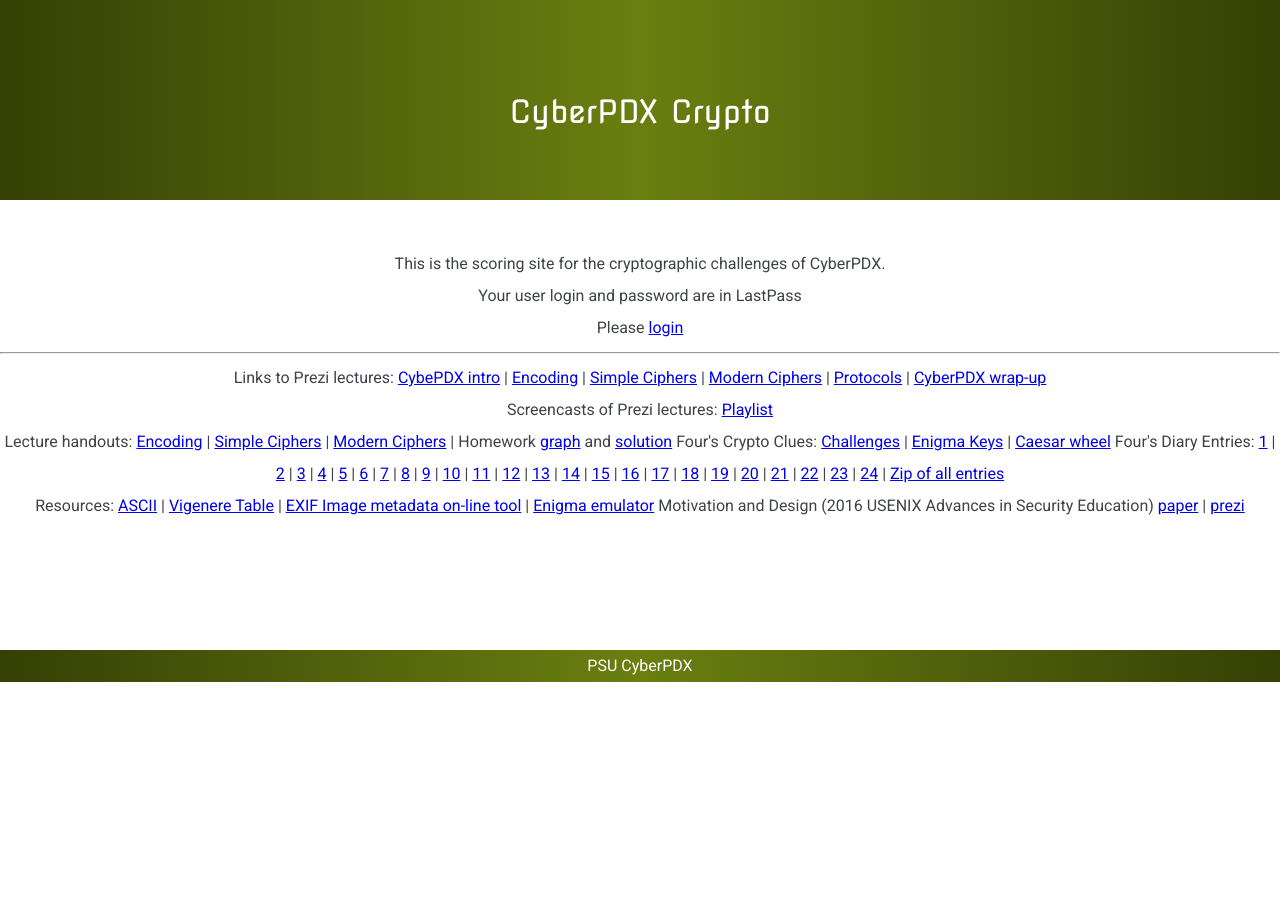
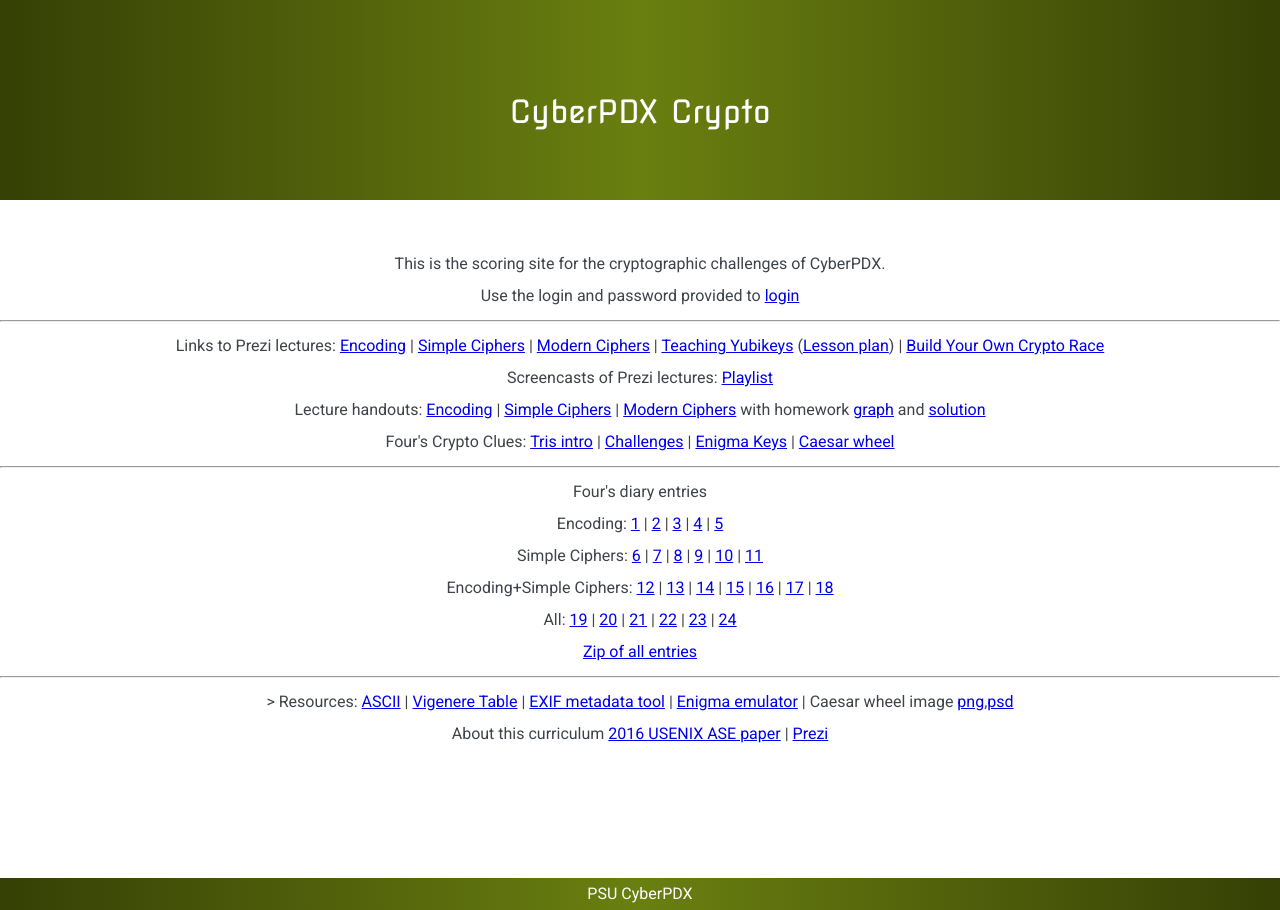
Before and after one commit to wu4f/cyberpdx-crypto, a Flask app: template www/templates/main_aftercamp.html in a window 1280 px wide. Before the commit the page ends 682 px from the top, so only its background shows below. Run offline with Flask 2, Linux system fonts and the light colour scheme; the template is opened without the code that fills it, so the values that code supplies are empty; some libraries are stand-ins or nearby versions.

Commit message:
all resources open

```diff
--- a/www/templates/main_aftercamp.html
+++ b/www/templates/main_aftercamp.html
@@ -4,46 +4,60 @@
 		<p>Logged in as: {{session['username']}}</p>
 	{% else %}
 		<p>This is the scoring site for the cryptographic challenges of CyberPDX.</p>
-		<p>Your user login and password are in LastPass</p> <p>Please <a href="{{url_for('login')}}">login</a></p>
+		<p>Use the login and password provided to <a href="{{url_for('login')}}">login</a></p>
 	{% endif %}
-<hr>
-Links to Prezi lectures: <a href="https://prezi.com/cr-xpdcx9um_/cyberpdx-introduction/">CybePDX intro</a> | <a href="http://prezi.com/yoloye-tbkmc">Encoding</a> | <a href="http://prezi.com/skfcst7npbrx">Simple Ciphers</a> | <a href="http://prezi.com/lvzemkrf-ryh">Modern Ciphers</a> | <a href="http://crypto.cyberpdx.org/static/NetWorkProtocolsLecture4.pptx">Protocols</a> | <a href="https://prezi.com/8e8arujv41ru/cyberpdx-its-a-wrap/">CyberPDX wrap-up</a><br>
+	<hr>
+	Links to Prezi lectures:
+<!-- <a href="https://prezi.com/cr-xpdcx9um_/cyberpdx-introduction/">CybePDX intro</a> | -->
+<a href="http://prezi.com/yoloye-tbkmc">Encoding</a> | <a href="http://prezi.com/skfcst7npbrx">Simple Ciphers</a> | <a href="http://prezi.com/lvzemkrf-ryh">Modern Ciphers</a> | <a href="https://docs.google.com/presentation/d/1sCW9T_YaZlR4L6lohpUidJradUu-WuCsoyB19abXFwE">Teaching Yubikeys</a> (<a href="static/CyberPDX_Yubikey_LessonPlan.docx">Lesson plan</a>) | <a href="https://docs.google.com/presentation/d/1GVV1pTBldrSVBG8azk3GwpH7vmQtlPZZ6fy3ufbreow">Build Your Own Crypto Race</a>
+<br>
+<!-- | <a href="http://crypto.cyberpdx.org/static/NetWorkProtocolsLecture4.pptx">Protocols</a> | <a href="https://prezi.com/8e8arujv41ru/cyberpdx-its-a-wrap/">CyberPDX wrap-up</a>-->
 Screencasts of Prezi lectures: <a href="https://www.youtube.com/playlist?list=PLdCTMpWhMq8LnjFZPXAEkp8BKa6m2EtQo">Playlist</a><br>
 
-Lecture handouts: <a href="http://crypto.cyberpdx.org/static/Day1LectureHandouts.pdf">Encoding</a> | <a href="http://crypto.cyberpdx.org/static/Day2LectureHandouts.pdf">Simple Ciphers</a> | <a href="http://crypto.cyberpdx.org/static/Day3LectureHandouts.pdf">Modern Ciphers</a> | Homework <a href="http://crypto.cyberpdx.org/static/HomeworkGraph.pdf">graph</a> and <a href="http://crypto.cyberpdx.org/static/HomeworkGraphSolution.pdf">solution</a>
+Lecture handouts: <a href="http://crypto.cyberpdx.org/static/Day1LectureHandouts.pdf">Encoding</a> | <a href="http://crypto.cyberpdx.org/static/Day2LectureHandouts.pdf">Simple Ciphers</a> | <a href="http://crypto.cyberpdx.org/static/Day3LectureHandouts.pdf">Modern Ciphers</a> with homework <a href="http://crypto.cyberpdx.org/static/HomeworkGraph.pdf">graph</a> and <a href="http://crypto.cyberpdx.org/static/HomeworkGraphSolution.pdf">solution</a><br>
 
-Four's Crypto Clues: <a href="http://crypto.cyberpdx.org/static/Challenges.pdf">Challenges</a> | <a href="http://crypto.cyberpdx.org/static/dailykeys.html">Enigma Keys</a> | <a href="http://crypto.cyberpdx.org/static/caesarWheel">Caesar wheel</a>
+Four's Crypto Clues: <a href="http://crypto.cyberpdx.org/static/IntroLetter.pdf">Tris intro</a>
+| <a href="http://crypto.cyberpdx.org/static/Challenges.pdf">Challenges</a>
+| <a href="http://crypto.cyberpdx.org/static/dailykeys.html">Enigma Keys</a>
+| <a href="http://crypto.cyberpdx.org/static/caesarWheel">Caesar wheel</a><br>
 
-Four's Diary Entries:
-<a href="http://crypto.cyberpdx.org/static/diary/1.pdf">1</a> |
-<a href="http://crypto.cyberpdx.org/static/diary/2.pdf">2</a> |
-<a href="http://crypto.cyberpdx.org/static/diary/3.pdf">3</a> |
-<a href="http://crypto.cyberpdx.org/static/diary/4.pdf">4</a> |
-<a href="http://crypto.cyberpdx.org/static/diary/5.pdf">5</a> |
-<a href="http://crypto.cyberpdx.org/static/diary/6.pdf">6</a> |
-<a href="http://crypto.cyberpdx.org/static/diary/7.pdf">7</a> |
-<a href="http://crypto.cyberpdx.org/static/diary/8.pdf">8</a> |
-<a href="http://crypto.cyberpdx.org/static/diary/9.pdf">9</a> |
+<hr>
+Four's diary entries<br>
+Encoding: <a href="http://crypto.cyberpdx.org/static/diary/01.pdf">1</a> |
+<a href="http://crypto.cyberpdx.org/static/diary/02.pdf">2</a> |
+<a href="http://crypto.cyberpdx.org/static/diary/03.pdf">3</a> |
+<a href="http://crypto.cyberpdx.org/static/diary/04.pdf">4</a> |
+<a href="http://crypto.cyberpdx.org/static/diary/05.pdf">5</a><br>
+Simple Ciphers: <a href="http://crypto.cyberpdx.org/static/diary/06.pdf">6</a> |
+<a href="http://crypto.cyberpdx.org/static/diary/07.pdf">7</a> |
+<a href="http://crypto.cyberpdx.org/static/diary/08.pdf">8</a> |
+<a href="http://crypto.cyberpdx.org/static/diary/09.pdf">9</a> |
 <a href="http://crypto.cyberpdx.org/static/diary/10.pdf">10</a> |
-<a href="http://crypto.cyberpdx.org/static/diary/11.pdf">11</a> |
+<a href="http://crypto.cyberpdx.org/static/diary/11.pdf">11</a><br>
+Encoding+Simple Ciphers:
 <a href="http://crypto.cyberpdx.org/static/diary/12.pdf">12</a> |
 <a href="http://crypto.cyberpdx.org/static/diary/13.pdf">13</a> |
 <a href="http://crypto.cyberpdx.org/static/diary/14.pdf">14</a> |
 <a href="http://crypto.cyberpdx.org/static/diary/15.pdf">15</a> |
 <a href="http://crypto.cyberpdx.org/static/diary/16.pdf">16</a> |
 <a href="http://crypto.cyberpdx.org/static/diary/17.pdf">17</a> |
-<a href="http://crypto.cyberpdx.org/static/diary/18.pdf">18</a> |
-<a href="http://crypto.cyberpdx.org/static/diary/19.pdf">19</a> |
+<a href="http://crypto.cyberpdx.org/static/diary/18.pdf">18</a><br>
+All: <a href="http://crypto.cyberpdx.org/static/diary/19.pdf">19</a> |
 <a href="http://crypto.cyberpdx.org/static/diary/20.pdf">20</a> |
 <a href="http://crypto.cyberpdx.org/static/diary/21.pdf">21</a> |
 <a href="http://crypto.cyberpdx.org/static/diary/22.pdf">22</a> |
 <a href="http://crypto.cyberpdx.org/static/diary/23.pdf">23</a> |
-<a href="http://crypto.cyberpdx.org/static/diary/24.pdf">24</a> |
-<a href="http://crypto.cyberpdx.org/static/diary.zip">Zip of all entries</a><br>
+<a href="http://crypto.cyberpdx.org/static/diary/24.pdf">24</a><br>
+<a href="http://crypto.cyberpdx.org/static/diary.zip">Zip of all entries</a>
+<!--|
+<a href="https://www.youtube.com/playlist?list=PLdCTMpWhMq8JGp6r7TFZiiCLxXHUt2HKy">Walkthrough</a><br>-->
+<hr>
 
-Resources: <a href="https://upload.wikimedia.org/wikipedia/commons/d/dd/ASCII-Table.svg">ASCII</a> | <a href="http://www.limited-entropy.com/wp-content/uploads/2009/03/vigenere_square.png">Vigenere Table</a> | <a href="http://exif.regex.info/">EXIF Image metadata on-line tool</a> | <a href="https://cryptii.com/pipes/enigma-machine">Enigma emulator</a>
+<!--Crypto race repl.its: <a href="https://repl.it/@wuchang/minirace1">#1</a> | <a href="https://repl.it/@wuchang/minirace2">#2</a><br>-->>
 
-Motivation and Design (2016 USENIX Advances in Security Education) <a href="http://www.thefengs.com/wuchang/papers/feng16divergent.pdf">paper</a> | <a href="https://prezi.com/c7zuu-48tnfg/a-divergent-themed-capture-the-flag-and-urban-race/">prezi</a> <br>
+Resources: <a href="https://upload.wikimedia.org/wikipedia/commons/d/dd/ASCII-Table.svg">ASCII</a> | <a href="http://www.limited-entropy.com/wp-content/uploads/2009/03/vigenere_square.png">Vigenere Table</a> | <a href="http://exif.regex.info/">EXIF metadata tool</a> | <a href="https://cryptii.com/pipes/enigma-machine">Enigma emulator</a> | Caesar wheel image <a href="http://crypto.cyberpdx.org/static/wheel.png">png</a>,<a href="http://crypto.cyberpdx.org/static/wheel.psd">psd</a><br>
+
+About this curriculum <a href="http://www.thefengs.com/wuchang/papers/feng16divergent.pdf">2016 USENIX ASE paper</a> | <a href="https://prezi.com/c7zuu-48tnfg/a-divergent-themed-capture-the-flag-and-urban-race/">Prezi</a> <br>
 
 	{% with messages = get_flashed_messages() %}
 			{% for message in messages %}
```
